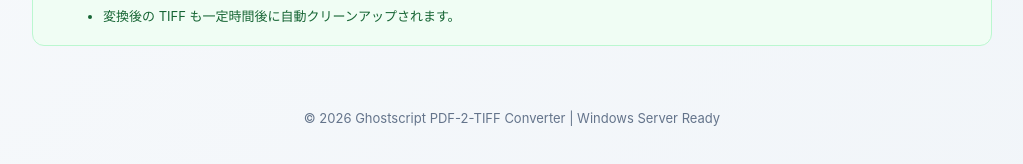
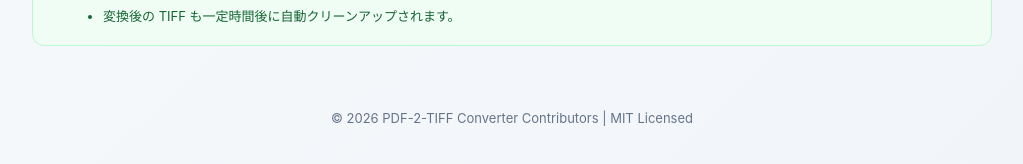
Before and after one commit to masaya-kikuchi-59253/pdf-2-tiff, a React app in the folder frontend/: page / in a window 1280 px wide. Shown: the part 638-802 px from the top of the page, without its empty margins (128-1151 px from the left). Built offline with nearby package versions, Linux system fonts and the light colour scheme; the HTML template or start-up script is replaced by a standard one.

Commit message:
docs: update copyright to OSS contributors with MIT license

```diff
--- a/frontend/src/App.jsx
+++ b/frontend/src/App.jsx
@@ -347,7 +347,7 @@ const App = () => {
       </div>
 
       <footer style={{ marginTop: 'auto', paddingTop: '40px', paddingBottom: '20px', textAlign: 'center', color: 'var(--text-muted)', fontSize: '13px' }}>
-        &copy; 2026 Ghostscript PDF-2-TIFF Converter | Windows Server Ready
+        &copy; 2026 PDF-2-TIFF Converter Contributors | MIT Licensed
       </footer>
 
       <style>{`
```
